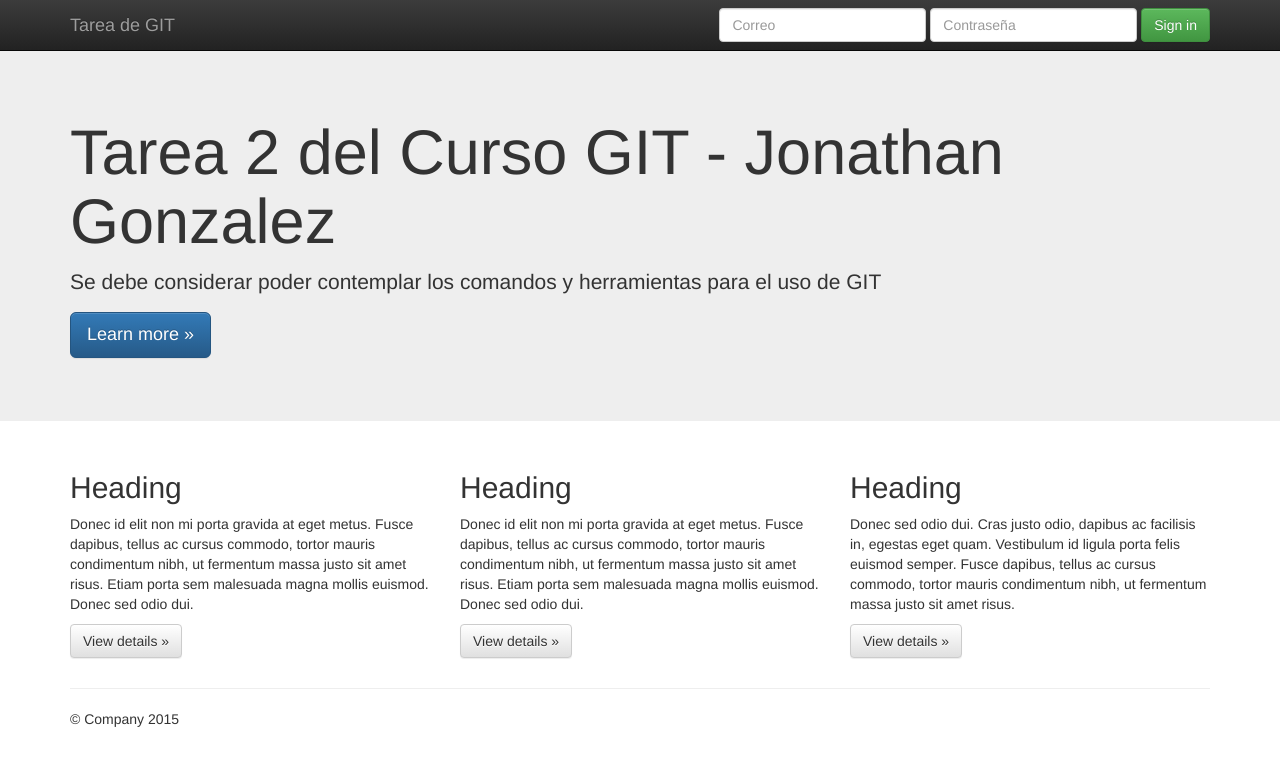
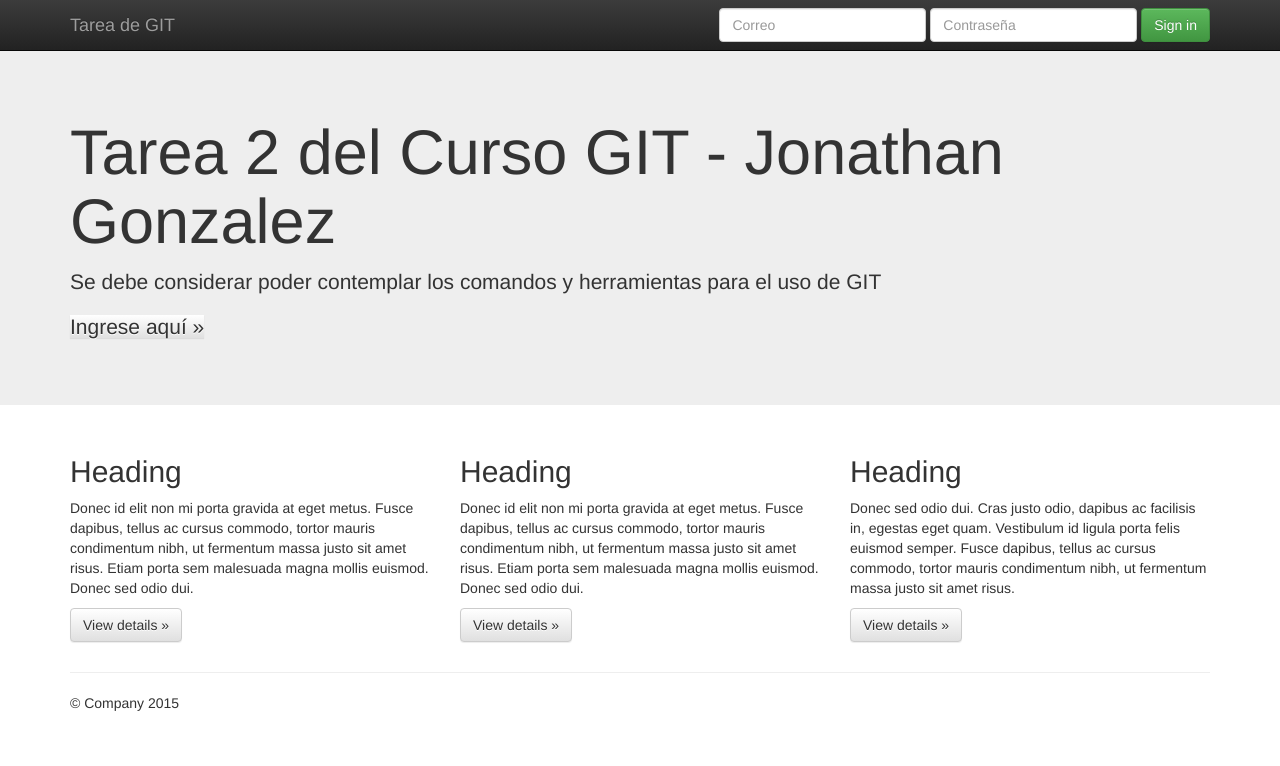
Before and after one commit to jongv1/Trabajo2_Jonathan_Gonzalez, a plain HTML site: page index.html in a window 1280 px wide. Drawn offline with nearby package versions, Linux system fonts and the light colour scheme.

Commit message:
Se modifica estilo y texto de botón en clae container de archivo index.html

```diff
--- a/index.html
+++ b/index.html
@@ -57,7 +57,7 @@
       <div class="container">
         <h1>Tarea 2 del Curso GIT - Jonathan Gonzalez</h1>
         <p>Se debe considerar poder contemplar los comandos y herramientas para el uso de GIT</p>
-        <p><a class="btn btn-primary btn-lg" href="#" role="button">Learn more &raquo;</a></p>
+        <p><a class="btn-default" href="#" role="button">Ingrese aquí &raquo;</a></p>
       </div>
     </div>
 
```
